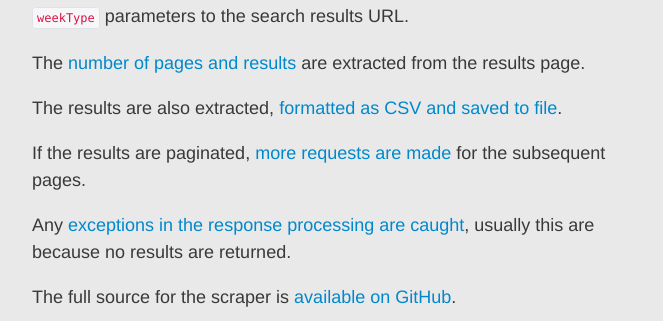
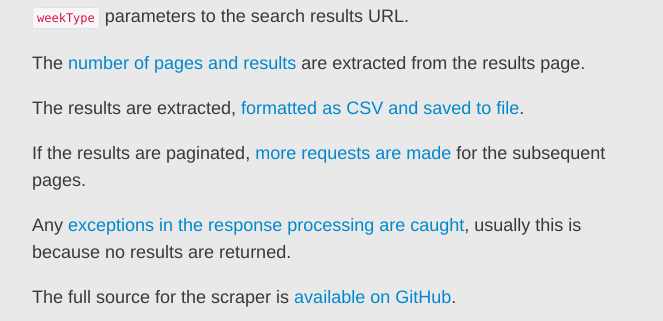
Before and after one commit to craig552uk/craig552uk.github.com, a Jekyll site: the page built from _posts/2013-01-15-scraping-planning-applications.markdown, in a window 1280 px wide and 900 px high, scrolled down 1907 px. Shown: the part 162-483 px from the top of the window, without its empty margins (308-971 px from the left). Built offline with Jekyll 4.4.1, drawn with Linux system fonts in a browser that asks for light colours; Markdown is read by kramdown in place of the engine named in the settings; comment, search, counter and statistics services are not loaded.

Commit message:
Text edit

```diff
--- a/_posts/2013-01-15-scraping-planning-applications.markdown
+++ b/_posts/2013-01-15-scraping-planning-applications.markdown
@@ -40,11 +40,11 @@ The [initial search query][7] POSTs the `selWeeklyListRange`, `searchType` and `
 
 The [number of pages and results][8] are extracted from the results page.
 
-The results are also extracted, [formatted as CSV and saved to file][10].
+The results are extracted, [formatted as CSV and saved to file][10].
 
 If the results are paginated, [more requests are made][9] for the subsequent pages.
 
-Any [exceptions in the response processing are caught][11], usually this are because no results are returned.
+Any [exceptions in the response processing are caught][11], usually this is because no results are returned.
 
 The full source for the scraper is [available on GitHub][12].
 
```
